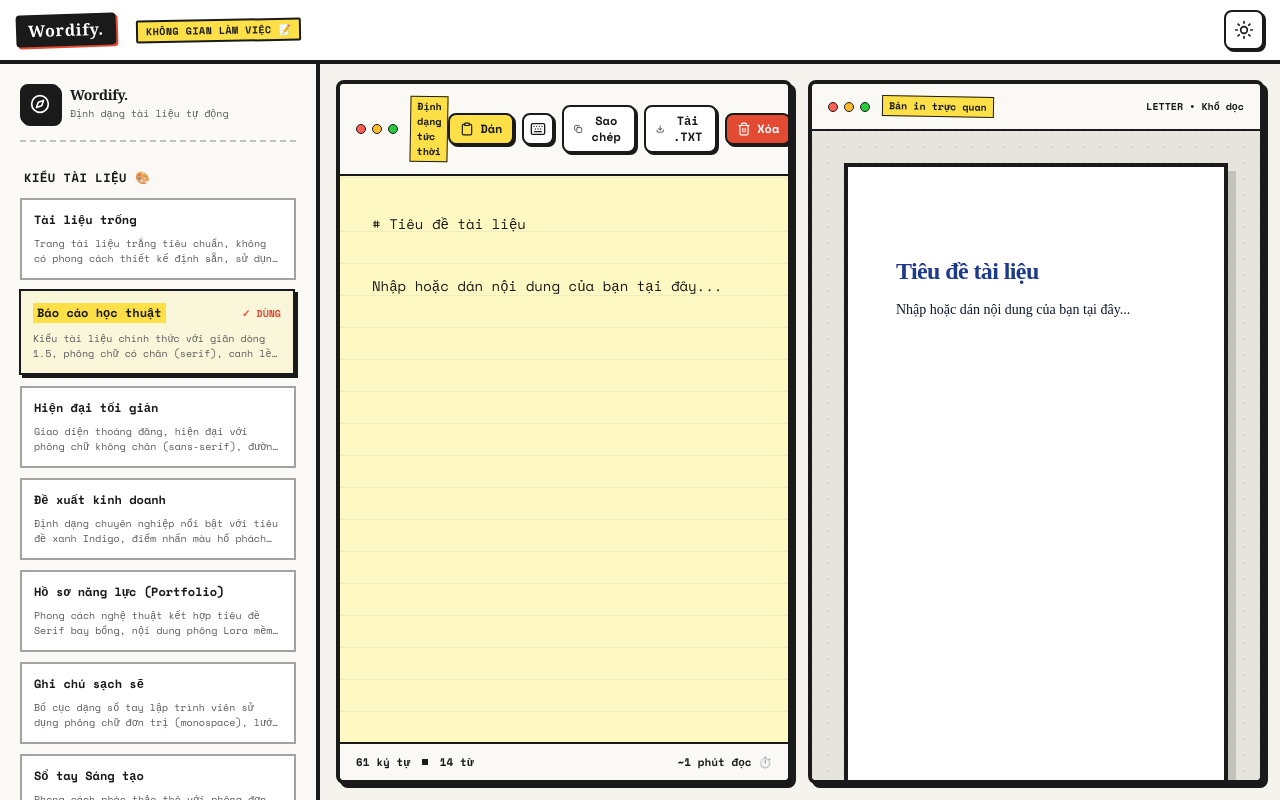
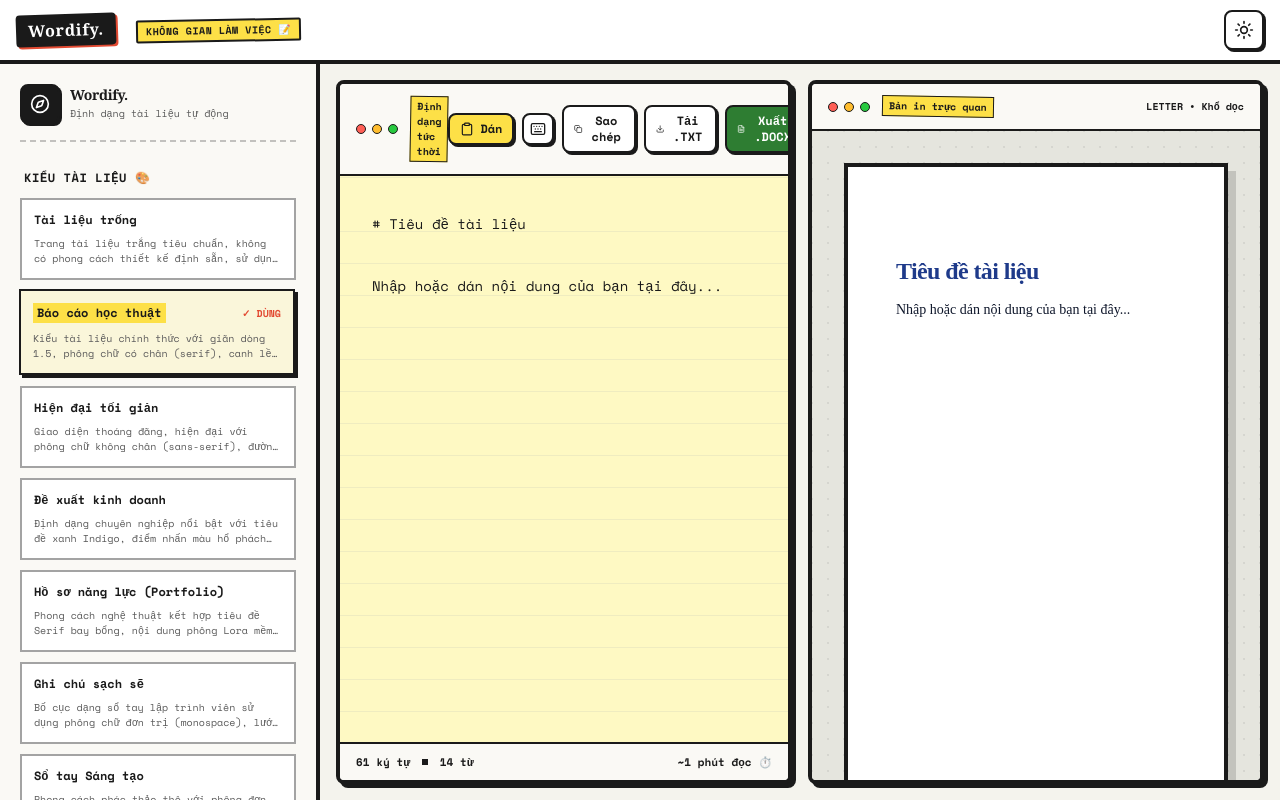
Before and after one commit to xduchuy/text-to-word, a React (Vite) app: page / in a window 1280 px wide. Both pictures are taken after a click on the button "Bắt đầu trang trống 📄". Built offline with nearby package versions, Linux system fonts and the light colour scheme; a web font is replaced by a local one.

Commit message:
feat: add direct Export .DOCX button in Editor toolbar

```diff
--- a/src/App.tsx
+++ b/src/App.tsx
@@ -164,7 +164,7 @@ function App() {
 
           {/* Middle Editor Panel */}
           <div className="flex-1 h-full p-4 flex flex-col min-w-0">
-            <Editor text={text} onChange={setText} />
+            <Editor text={text} onChange={setText} onExport={handleExport} />
           </div>
 
           {/* Right Live Preview Panel */}
@@ -194,7 +194,7 @@ function App() {
 
           {mobileTab === "write" && (
             <div className="flex-1 h-full flex flex-col min-h-0">
-              <Editor text={text} onChange={setText} />
+              <Editor text={text} onChange={setText} onExport={handleExport} />
             </div>
           )}
 
--- a/src/components/Editor.tsx
+++ b/src/components/Editor.tsx
@@ -1,5 +1,5 @@
 import React, { useRef, useState } from "react";
-import { Copy, Check, Download, Trash2, Keyboard, FileUp, Clipboard } from "lucide-react";
+import { Copy, Check, Download, Trash2, Keyboard, FileUp, Clipboard, FileText } from "lucide-react";
 import { motion, AnimatePresence } from "framer-motion";
 import { EmptyState } from "./EmptyState";
 import { playClickSound } from "../utils/sound";
@@ -7,9 +7,10 @@ import { playClickSound } from "../utils/sound";
 interface EditorProps {
   text: string;
   onChange: (val: string) => void;
+  onExport?: () => void;
 }
 
-export const Editor: React.FC<EditorProps> = ({ text, onChange }) => {
+export const Editor: React.FC<EditorProps> = ({ text, onChange, onExport }) => {
   const [isDragging, setIsDragging] = useState(false);
   const [isCopied, setIsCopied] = useState(false);
   const [showShortcuts, setShowShortcuts] = useState(false);
@@ -203,6 +204,18 @@ export const Editor: React.FC<EditorProps> = ({ text, onChange }) => {
                 <span>Tải .TXT</span>
               </button>
 
+              {/* Export DOCX */}
+              {onExport && (
+                <button
+                  onClick={onExport}
+                  className="flex items-center gap-1.5 px-2.5 py-1.5 text-xs font-mono font-bold border-2 border-ink-border rounded-lg bg-accent-green text-white shadow-[2px_2px_0px_var(--shadow-color)] hover:translate-x-[-1px] hover:translate-y-[-1px] hover:shadow-[3px_3px_0px_var(--shadow-color)] active:translate-x-[2px] active:translate-y-[2px] active:shadow-none cursor-pointer transition-all duration-100"
+                  title="Xuất bản tài liệu Word (.docx)"
+                >
+                  <FileText className="w-3.5 h-3.5" />
+                  <span>Xuất .DOCX</span>
+                </button>
+              )}
+
               {/* Clear Button */}
               <button
                 onClick={() => {
```
